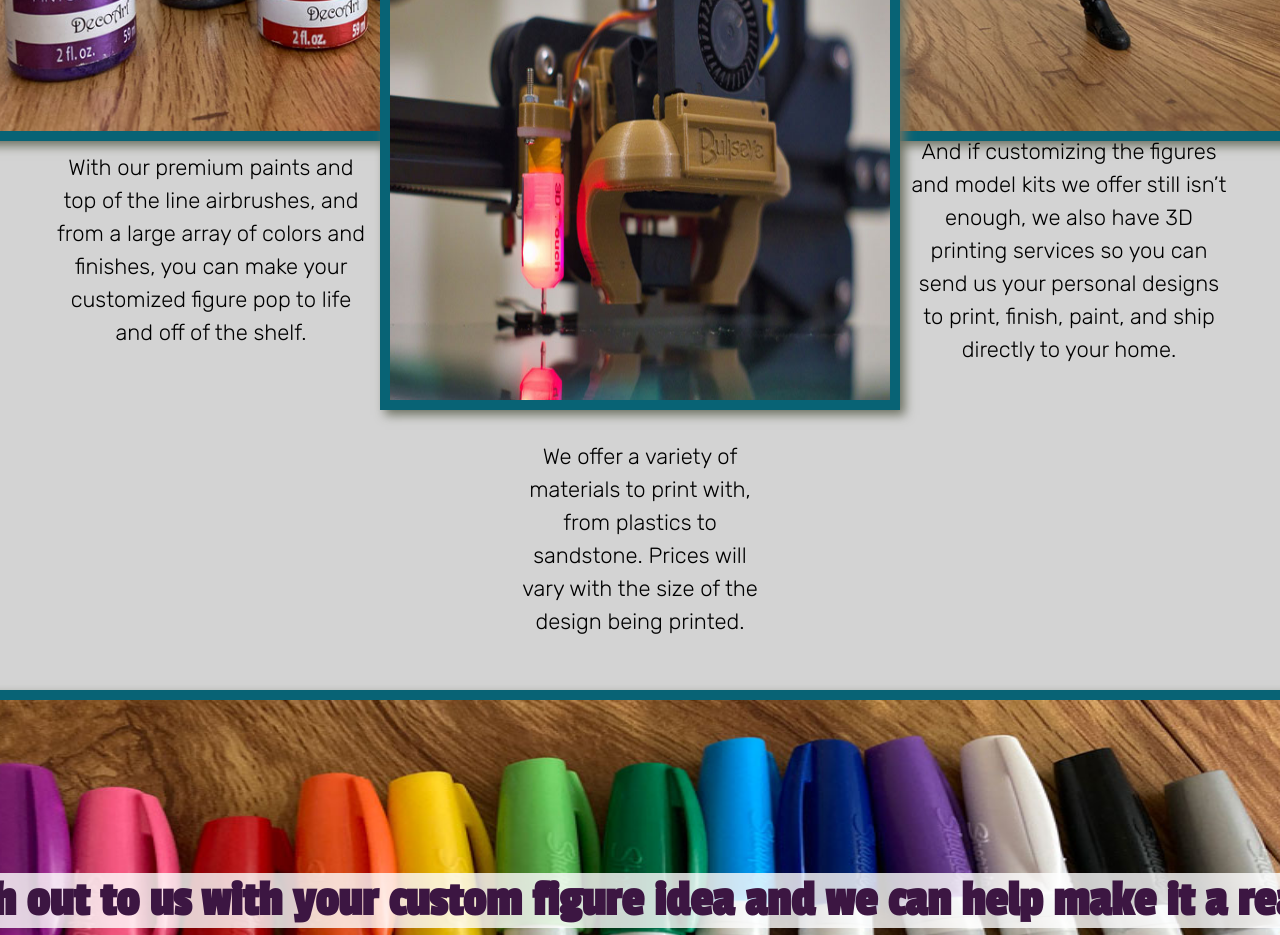
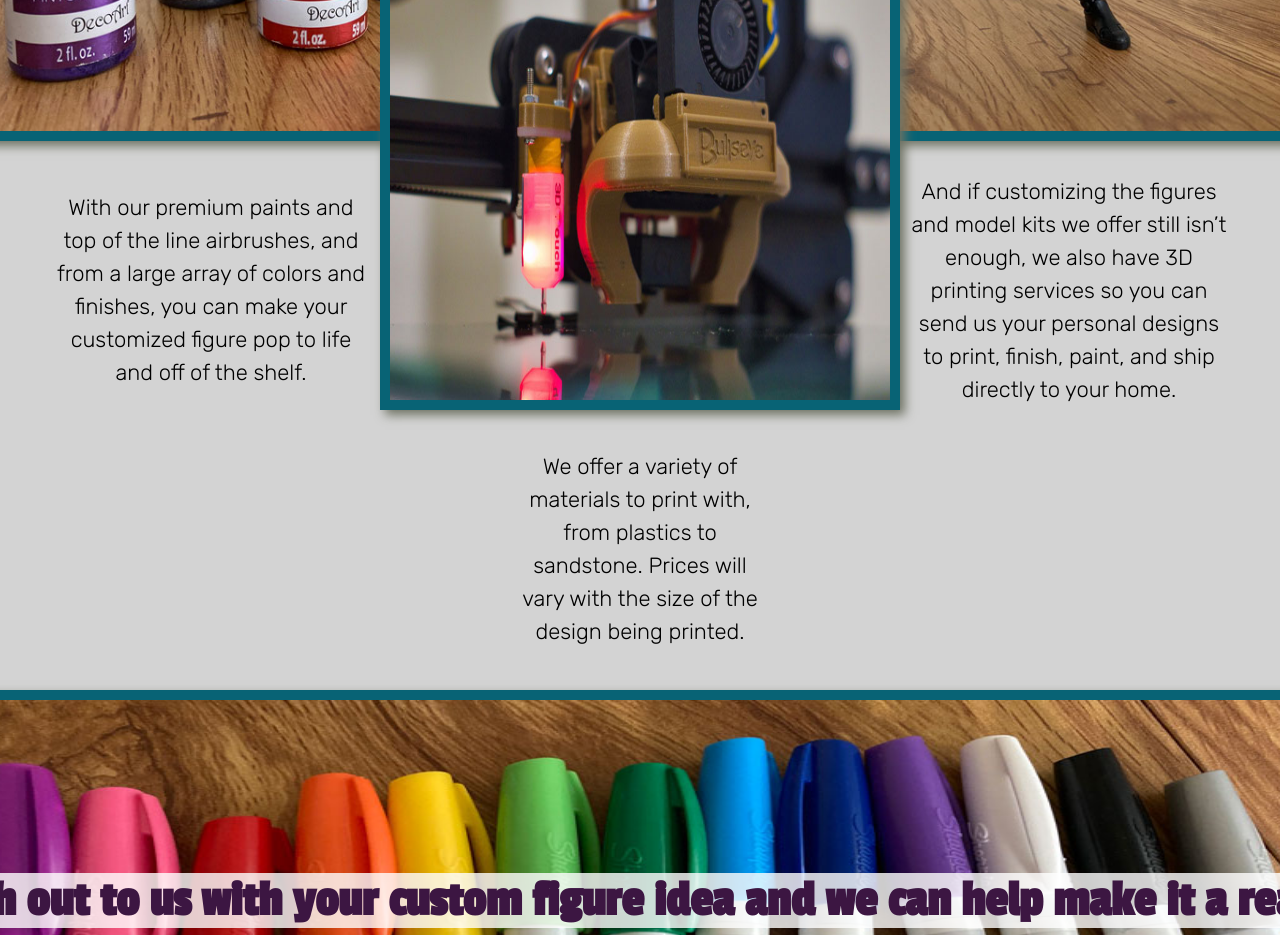
Before and after one commit to andreablake/wdd130, a plain HTML site: page faulknersfantasticfigures/customization.html in a window 1280 px wide. Shown: the part 800-1735 px from the top of the page. Drawn offline with Linux system fonts and the light colour scheme.

Commit message:
Updated spacing between text and images

```diff
--- a/faulknersfantasticfigures/styles/style.css
+++ b/faulknersfantasticfigures/styles/style.css
@@ -155,7 +155,6 @@ p {
     font-size: 1em;
     line-height: 1.5em;
     font-family: Rubik, Verdana, sans-serif;
-
 }
 
 .medium-img {
@@ -296,20 +295,20 @@ p {
 .paints-text {
     grid-column: 1/2;
     grid-row: 4/5;
-    margin: 0 140px 0 50px;
+    margin: 80px 140px 0 50px;
 }
 
 .customize-text {
     grid-column: 4/5;
     grid-row: 4/5;
-    margin: 0 50px 0 140px;
+    margin: 80px 50px 0 140px;
 
 }
 
 .printing-text {
     grid-column: 2/4;
     grid-row: 5/6;
-    margin-top: 50px;
+    margin-top: 70px;
 }
 
 .text-container {
```
